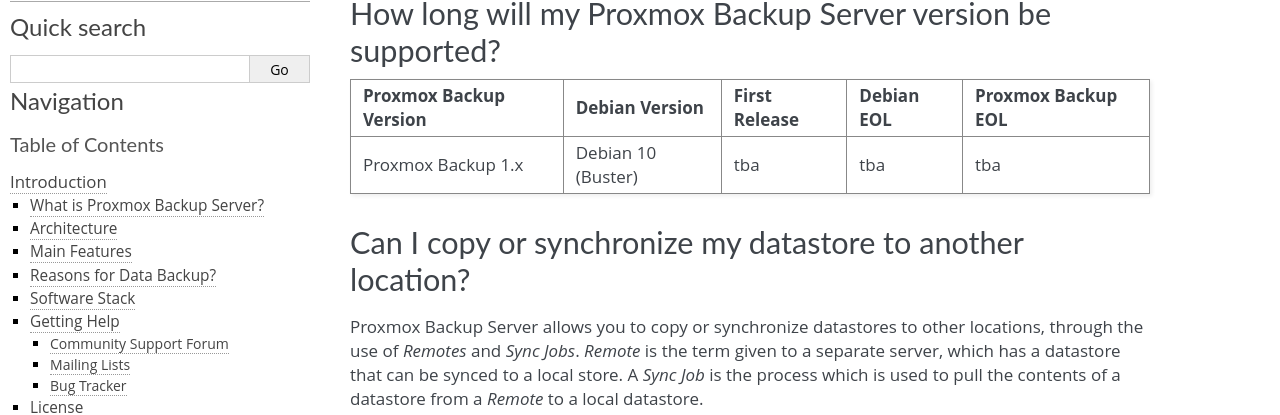
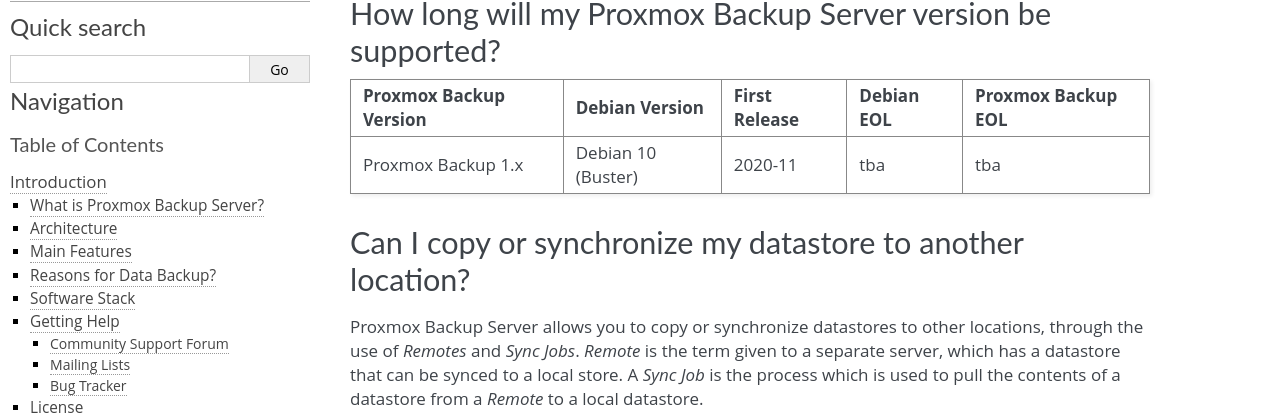
Before and after one commit to proxmox/proxmox-backup, a Sphinx documentation site: the page built from docs/faq.rst, in a window 1280 px wide and 900 px high, scrolled down 452 px. Shown: the part 107-522 px from the top of the window. Built offline with Sphinx 7.4.7, drawn with Linux system fonts in a browser that asks for light colours.

Commit message:
docs: faq: fix first releases
Signed-off-by: Thomas Lamprecht <t.lamprecht@proxmox.com>

```diff
--- a/docs/faq.rst
+++ b/docs/faq.rst
@@ -27,7 +27,7 @@
 +-----------------------+--------------------+---------------+------------+--------------------+
 |Proxmox Backup Version | Debian Version     | First Release | Debian EOL | Proxmox Backup EOL |
 +=======================+====================+===============+============+====================+
-|Proxmox Backup 1.x     | Debian 10 (Buster) | tba           | tba        | tba                |
+|Proxmox Backup 1.x     | Debian 10 (Buster) | 2020-11       | tba        | tba                |
 +-----------------------+--------------------+---------------+------------+--------------------+
 
 
```
